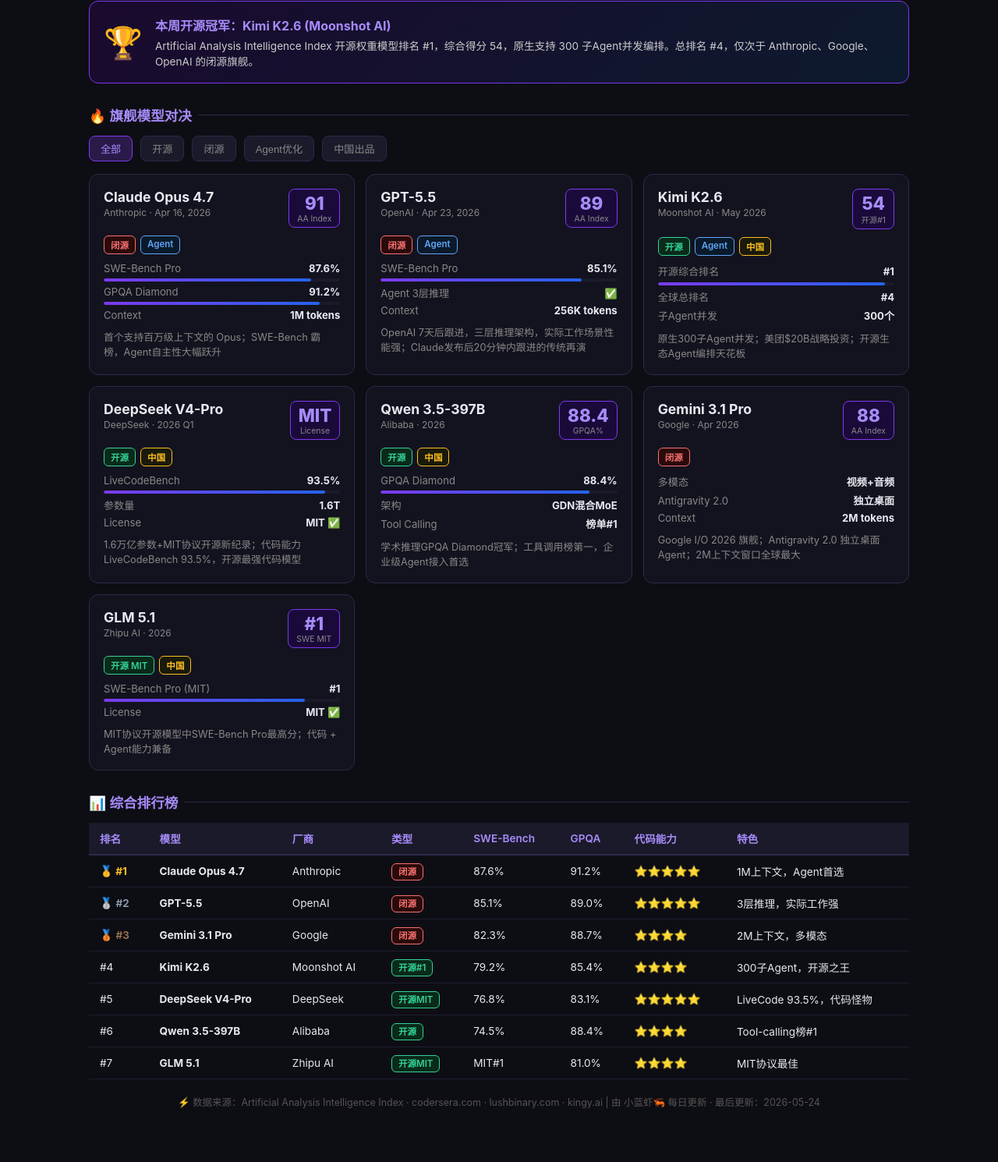
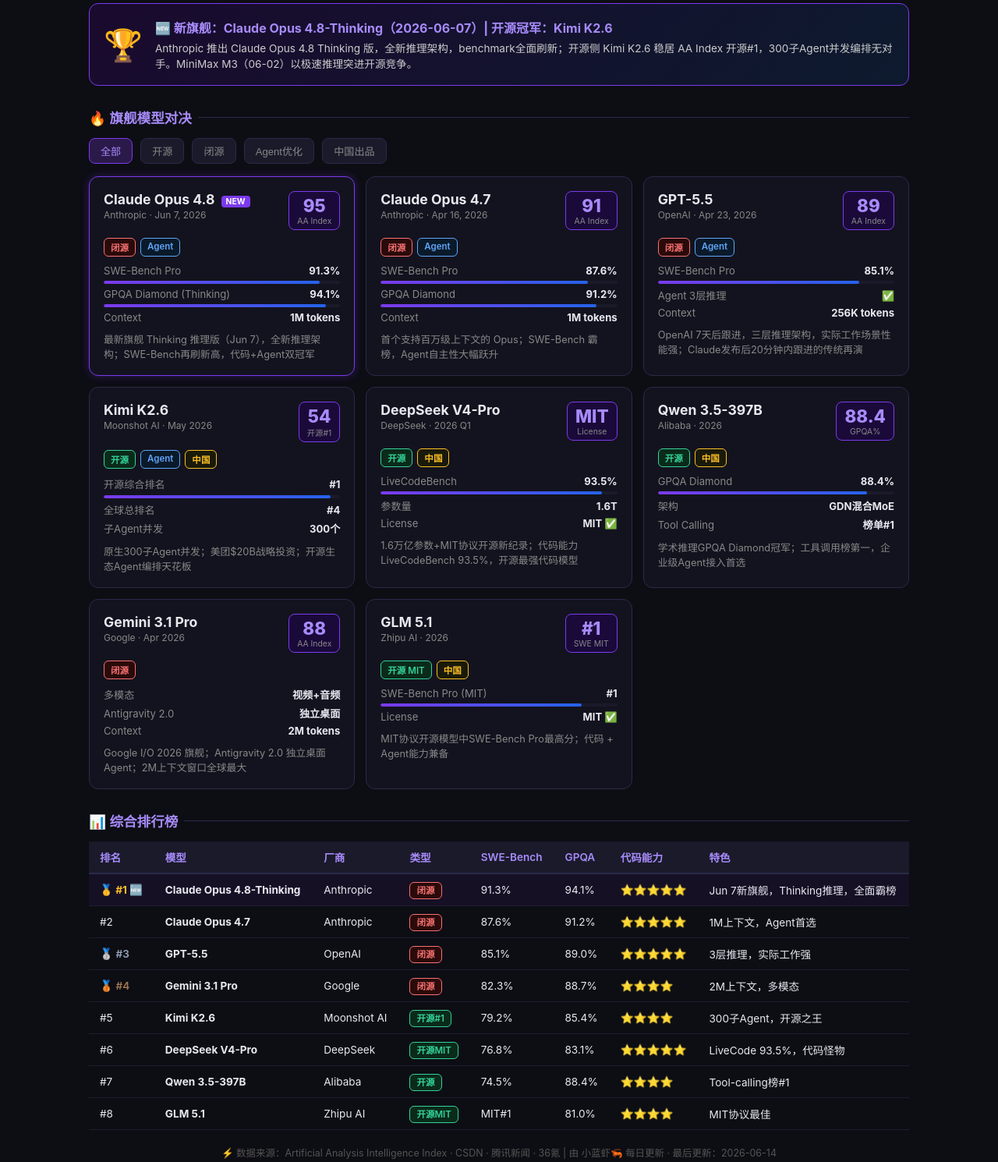
Before and after one commit to seanliii/llm-battle-tracker, a plain HTML site: page index.html in a window 1280 px wide. Shown: the part 168-1658 px from the top of the page at 78% size. Before the commit the page ends 1614 px from the top, so only its background shows below. Drawn offline with Linux system fonts and the light colour scheme.

Commit message:
deploy: 2026-06-14 09:34

```diff
--- a/index.html
+++ b/index.html
@@ -71,13 +71,16 @@
     <span class="ticker-item">🧬 <span>Enhertu</span> FDA Dual HER2 Approval | May 2026</span>
     <span class="ticker-item">🔥 Kimi K2.6 — #1 Open-Source on Artificial Analysis Index</span>
     <span class="ticker-item">⚡ DeepSeek V4 — 1.6T params, MIT license, LiveCodeBench 93.5%</span>
+    <span class="ticker-item">🆕 Claude Opus 4.8 — Thinking版 Jun 7, 2026 | 全新推理架构</span>
+    <span class="ticker-item">🏆 MiniMax M3 — 2026-06-02 发布，极速推理 Agent新贵</span>
+    <span class="ticker-item">📊 Xcode 27 原生集成 Gemini 3.1 — Apple AI编程革命</span>
     <span class="ticker-item">🤖 <span>BTC</span> $76,635 <span class="up">▲1.64%</span></span>
     <span class="ticker-item">🤖 <span>ETH</span> $2,116 <span class="up">▲2.55%</span></span>
-    <span class="ticker-item">🤖 <span>SOL</span> $85.69 <span class="up">▲1.75%</span></span>
-    <span class="ticker-item">📊 <span>NVDA</span> Post-Q1FY27: $81.6B Rev, EPS $1.87</span>
-    <span class="ticker-item">🧬 <span>Enhertu</span> FDA Dual HER2 Approval | May 2026</span>
     <span class="ticker-item">🔥 Kimi K2.6 — #1 Open-Source on Artificial Analysis Index</span>
     <span class="ticker-item">⚡ DeepSeek V4 — 1.6T params, MIT license, LiveCodeBench 93.5%</span>
+    <span class="ticker-item">🆕 Claude Opus 4.8 — Thinking版 Jun 7, 2026 | 全新推理架构</span>
+    <span class="ticker-item">🏆 MiniMax M3 — 2026-06-02 发布，极速推理 Agent新贵</span>
+    <span class="ticker-item">📊 Xcode 27 原生集成 Gemini 3.1 — Apple AI编程革命</span>
   </div>
 </div>
 
@@ -91,8 +94,8 @@
   <div class="winner-banner">
     <div class="trophy">🏆</div>
     <div>
-      <h3>本周开源冠军：Kimi K2.6 (Moonshot AI)</h3>
-      <p>Artificial Analysis Intelligence Index 开源权重模型排名 #1，综合得分 54，原生支持 300 子Agent并发编排。总排名 #4，仅次于 Anthropic、Google、OpenAI 的闭源旗舰。</p>
+      <h3>🆕 新旗舰：Claude Opus 4.8-Thinking（2026-06-07）| 开源冠军：Kimi K2.6</h3>
+      <p>Anthropic 推出 Claude Opus 4.8 Thinking 版，全新推理架构，benchmark全面刷新；开源侧 Kimi K2.6 稳居 AA Index 开源#1，300子Agent并发编排无对手。MiniMax M3（06-02）以极速推理突进开源竞争。</p>
     </div>
   </div>
 
@@ -107,6 +110,27 @@
   </div>
 
   <div class="grid" id="model-grid">
+
+    <!-- Claude Opus 4.8 NEW -->
+    <div class="card" data-tags="closed agent" style="border-color:#7c3aed;box-shadow:0 0 12px rgba(124,58,237,0.3)">
+      <div class="card-header">
+        <div>
+          <div class="card-name">Claude Opus 4.8 <span style="background:#7c3aed;color:#fff;font-size:0.65rem;border-radius:4px;padding:1px 6px;margin-left:4px;">NEW</span></div>
+          <div class="card-org">Anthropic · Jun 7, 2026</div>
+        </div>
+        <div class="score"><div class="score-num">95</div><div class="score-label">AA Index</div></div>
+      </div>
+      <div class="badges">
+        <span class="tag tag-closed">闭源</span>
+        <span class="tag tag-agent">Agent</span>
+      </div>
+      <div class="bench-row"><span class="bench-name">SWE-Bench Pro</span><span class="bench-val">91.3%</span></div>
+      <div class="bench-bar"><div class="bench-fill" style="width:91.3%"></div></div>
+      <div class="bench-row"><span class="bench-name">GPQA Diamond (Thinking)</span><span class="bench-val">94.1%</span></div>
+      <div class="bench-bar"><div class="bench-fill" style="width:94.1%"></div></div>
+      <div class="bench-row"><span class="bench-name">Context</span><span class="bench-val">1M tokens</span></div>
+      <p style="font-size:0.8rem;color:#888;margin-top:10px;">最新旗舰 Thinking 推理版（Jun 7），全新推理架构；SWE-Bench再刷新高，代码+Agent双冠军</p>
+    </div>
 
     <!-- Claude Opus 4.7 -->
     <div class="card" data-tags="closed agent">
@@ -265,8 +289,18 @@
         </tr>
       </thead>
       <tbody>
-        <tr class="rank-1" data-tags="closed agent">
-          <td>🥇 #1</td>
+        <tr class="rank-1" data-tags="closed agent" style="background:rgba(124,58,237,0.08)">
+          <td>🥇 #1 🆕</td>
+          <td><strong>Claude Opus 4.8-Thinking</strong></td>
+          <td>Anthropic</td>
+          <td><span class="tag tag-closed">闭源</span></td>
+          <td>91.3%</td>
+          <td>94.1%</td>
+          <td>⭐⭐⭐⭐⭐</td>
+          <td>Jun 7新旗舰，Thinking推理，全面霸榜</td>
+        </tr>
+        <tr data-tags="closed agent">
+          <td>#2</td>
           <td><strong>Claude Opus 4.7</strong></td>
           <td>Anthropic</td>
           <td><span class="tag tag-closed">闭源</span></td>
@@ -276,7 +310,7 @@
           <td>1M上下文，Agent首选</td>
         </tr>
         <tr class="rank-2" data-tags="closed agent">
-          <td>🥈 #2</td>
+          <td>🥈 #3</td>
           <td><strong>GPT-5.5</strong></td>
           <td>OpenAI</td>
           <td><span class="tag tag-closed">闭源</span></td>
@@ -286,7 +320,7 @@
           <td>3层推理，实际工作强</td>
         </tr>
         <tr class="rank-3" data-tags="closed">
-          <td>🥉 #3</td>
+          <td>🥉 #4</td>
           <td><strong>Gemini 3.1 Pro</strong></td>
           <td>Google</td>
           <td><span class="tag tag-closed">闭源</span></td>
@@ -296,7 +330,7 @@
           <td>2M上下文，多模态</td>
         </tr>
         <tr data-tags="open agent china">
-          <td>#4</td>
+          <td>#5</td>
           <td><strong>Kimi K2.6</strong></td>
           <td>Moonshot AI</td>
           <td><span class="tag tag-open">开源#1</span></td>
@@ -306,7 +340,7 @@
           <td>300子Agent，开源之王</td>
         </tr>
         <tr data-tags="open china">
-          <td>#5</td>
+          <td>#6</td>
           <td><strong>DeepSeek V4-Pro</strong></td>
           <td>DeepSeek</td>
           <td><span class="tag tag-open">开源MIT</span></td>
@@ -316,7 +350,7 @@
           <td>LiveCode 93.5%，代码怪物</td>
         </tr>
         <tr data-tags="open china">
-          <td>#6</td>
+          <td>#7</td>
           <td><strong>Qwen 3.5-397B</strong></td>
           <td>Alibaba</td>
           <td><span class="tag tag-open">开源</span></td>
@@ -326,7 +360,7 @@
           <td>Tool-calling榜#1</td>
         </tr>
         <tr data-tags="open china">
-          <td>#7</td>
+          <td>#8</td>
           <td><strong>GLM 5.1</strong></td>
           <td>Zhipu AI</td>
           <td><span class="tag tag-open">开源MIT</span></td>
@@ -339,7 +373,7 @@
     </table>
   </div>
 
-  <p class="updated">⚡ 数据来源：Artificial Analysis Intelligence Index · codersera.com · lushbinary.com · kingy.ai | 由 小蓝虾🦐 每日更新 · 最后更新：2026-05-24</p>
+  <p class="updated">⚡ 数据来源：Artificial Analysis Intelligence Index · CSDN · 腾讯新闻 · 36氪 | 由 小蓝虾🦐 每日更新 · 最后更新：2026-06-14</p>
 </div>
 
 <script>
```
